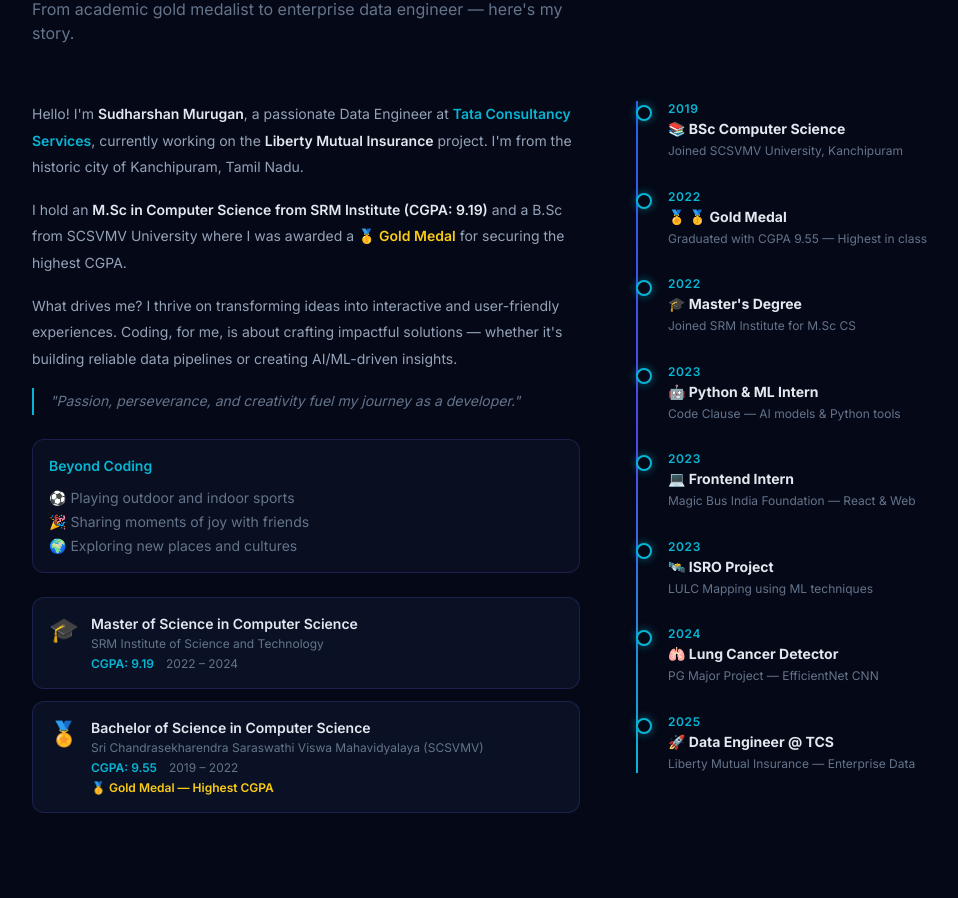
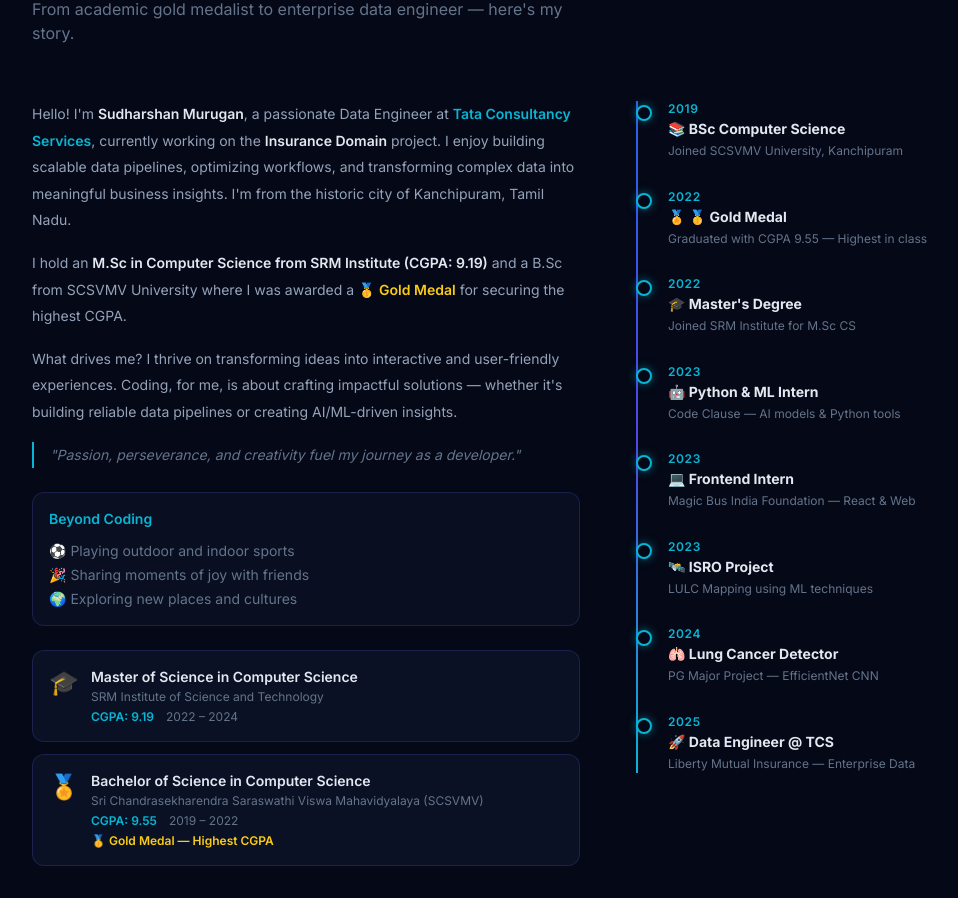
Before and after one commit to SUdharshanMURUGA/Sudharshan-Portfolio, a Next.js app: page / in a window 1280 px wide. Shown: the part 1120-2018 px from the top of the page, without its empty margins (32-990 px from the left). Built offline with nearby package versions, Linux system fonts and the light colour scheme.

Commit message:
Revise AboutSection content for clarity and detail
Updated project description and added details about skills and interests.

```diff
--- a/src/components/sections/AboutSection.tsx
+++ b/src/components/sections/AboutSection.tsx
@@ -26,7 +26,7 @@
               <p>
                 Hello! I&apos;m <span className="text-[#e2e8f0] font-semibold">Sudharshan Murugan</span>, a passionate Data Engineer at{" "}
                 <span className="text-[#06B6D4] font-semibold">Tata Consultancy Services</span>, currently working on the{" "}
-                <span className="text-[#e2e8f0] font-semibold">Liberty Mutual Insurance</span> project. I&apos;m from the historic city of Kanchipuram, Tamil Nadu.
+                <span className="text-[#e2e8f0] font-semibold">Insurance Domain</span> project. I enjoy building scalable data pipelines, optimizing workflows, and transforming complex data into meaningful business insights. I&apos;m from the historic city of Kanchipuram, Tamil Nadu.
               </p>
               <p>
                 I hold an <span className="text-[#e2e8f0] font-semibold">M.Sc in Computer Science from SRM Institute (CGPA: 9.19)</span> and a B.Sc from SCSVMV University where I was awarded a{" "}
```
